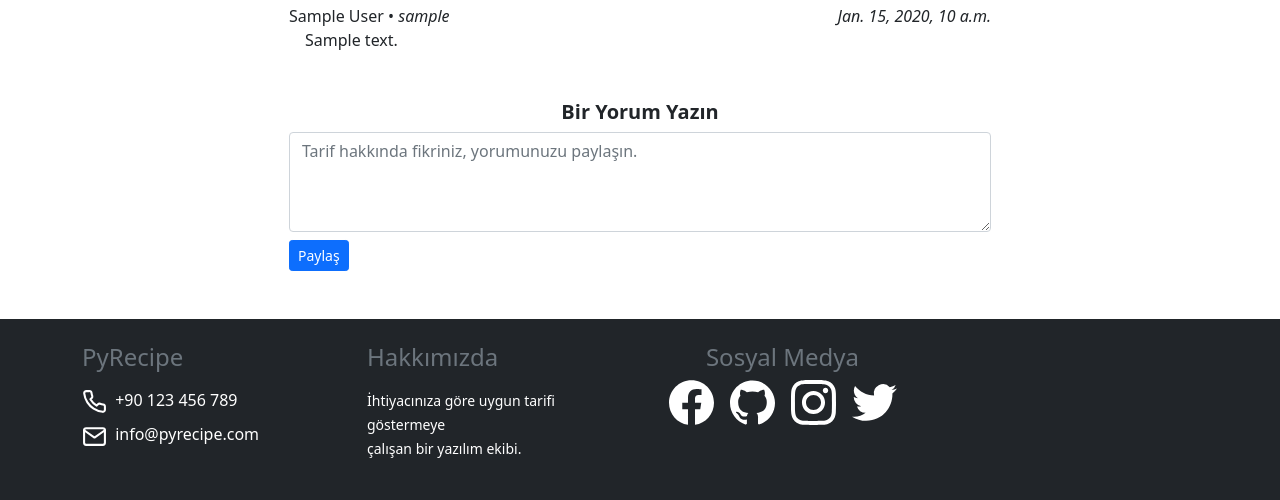
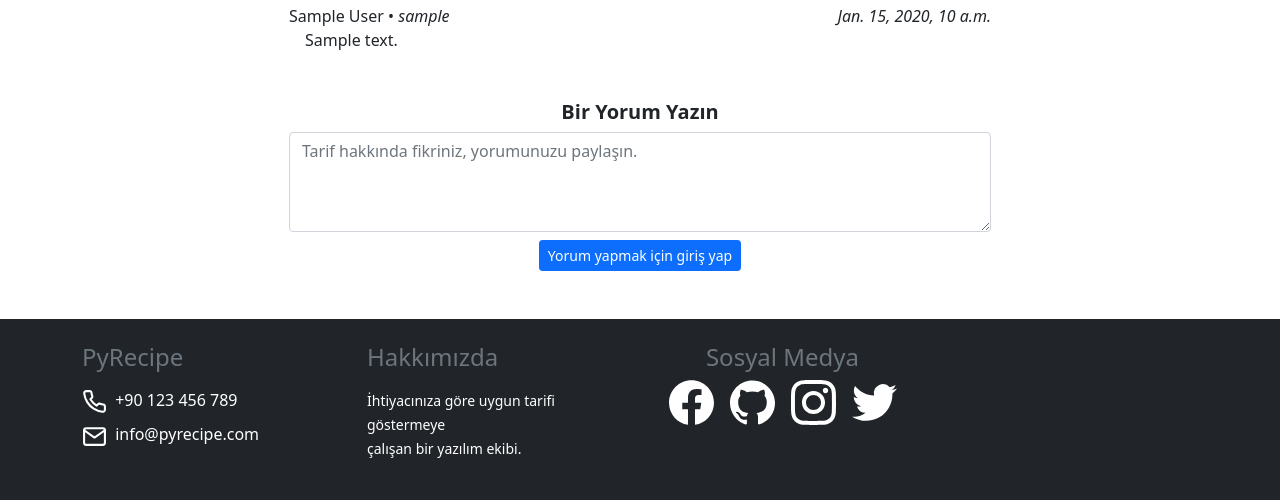
Before and after one commit to PyRecipe/PyRecipe, a Django app: a page that uses templates/recipe.html in a window 1280 px wide. Shown: the part 1008-1508 px from the top of the page. Run offline with Django 3.2, Linux system fonts and the light colour scheme; tables that the repository leaves empty hold one stand-in row (values such as "Sample post"); grey boxes marked "Sample" are stand-in pictures.

Commit message:
Login control on comment

```diff
--- a/templates/recipe.html
+++ b/templates/recipe.html
@@ -111,7 +111,11 @@
                 <textarea name="comment" type="text" style="height: 100px" class="form-control"
                     placeholder="Tarif hakkında fikriniz, yorumunuzu paylaşın."></textarea>
             </div>
-            <button type="submit" class="d-block mt-2 btn btn-primary btn-sm">Paylaş</button>
+            {% if user.is_authenticated %}
+                <button type="submit" class="d-block mt-2 btn btn-primary btn-sm">Paylaş</button>
+            {% else %}
+                <a type="button" href="/giris?next=/tarif/{{ recipe.slug }}/" class="mt-2 btn btn-primary btn-sm">Yorum yapmak için giriş yap</a>
+            {% endif %}
         </form>
         <!-- /form-comment -->
     </div>
```
